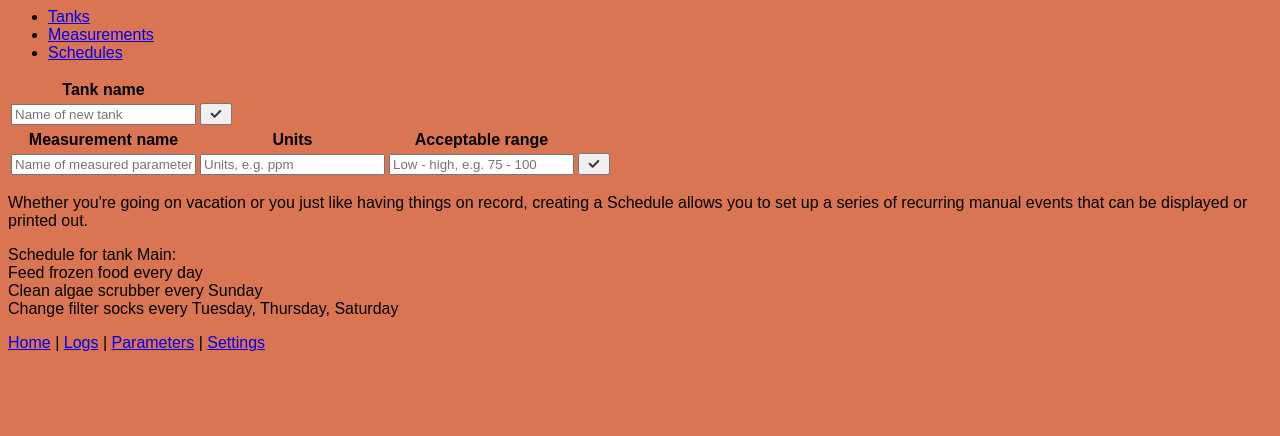
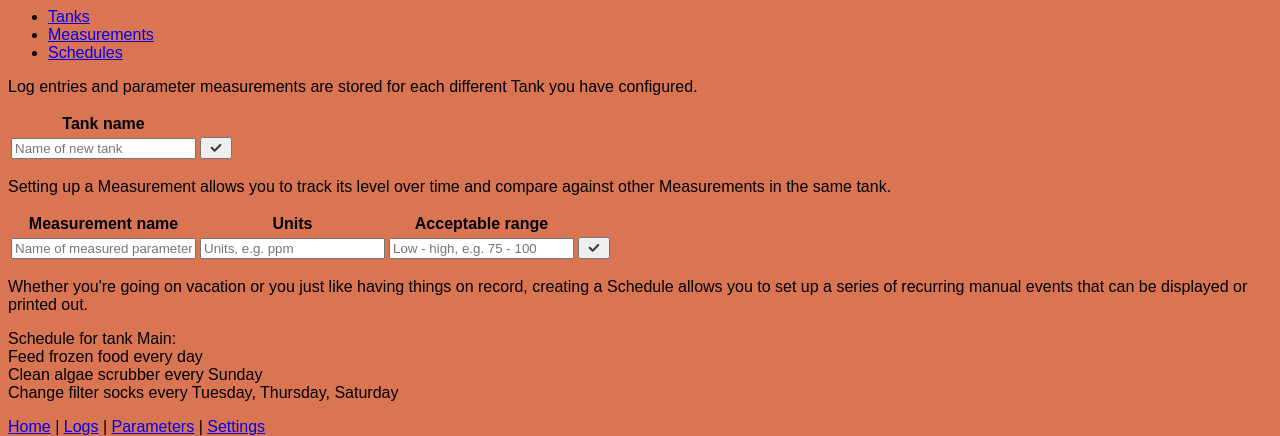
Before and after one commit to csammis/reef, a Flask app: template src/templates/settings.html in a window 1280 px wide. Shown: the top 436 px of the page. Run offline with Flask 2, Linux system fonts and the light colour scheme; the template is opened without the code that fills it, so the values that code supplies are empty.

Commit message:
Little bit of setting description

```diff
--- a/src/templates/settings.html
+++ b/src/templates/settings.html
@@ -7,6 +7,7 @@
             <li><a href="#schedules-tab">Schedules</a></li>
         </ul>
         <div id="tanks">
+            <p class="setting-description">Log entries and parameter measurements are stored for each different Tank you have configured.</p>
             <table id="tanks_grid">
                 <thead>
                     <tr class="table_header">
@@ -27,6 +28,7 @@
             </table>
         </div>
         <div id="measurements">
+            <p class="setting-description">Setting up a Measurement allows you to track its level over time and compare against other Measurements in the same tank.</p>
             <table id="measurements_grid">
                 <thead>
                     <tr class="table_header">
```
